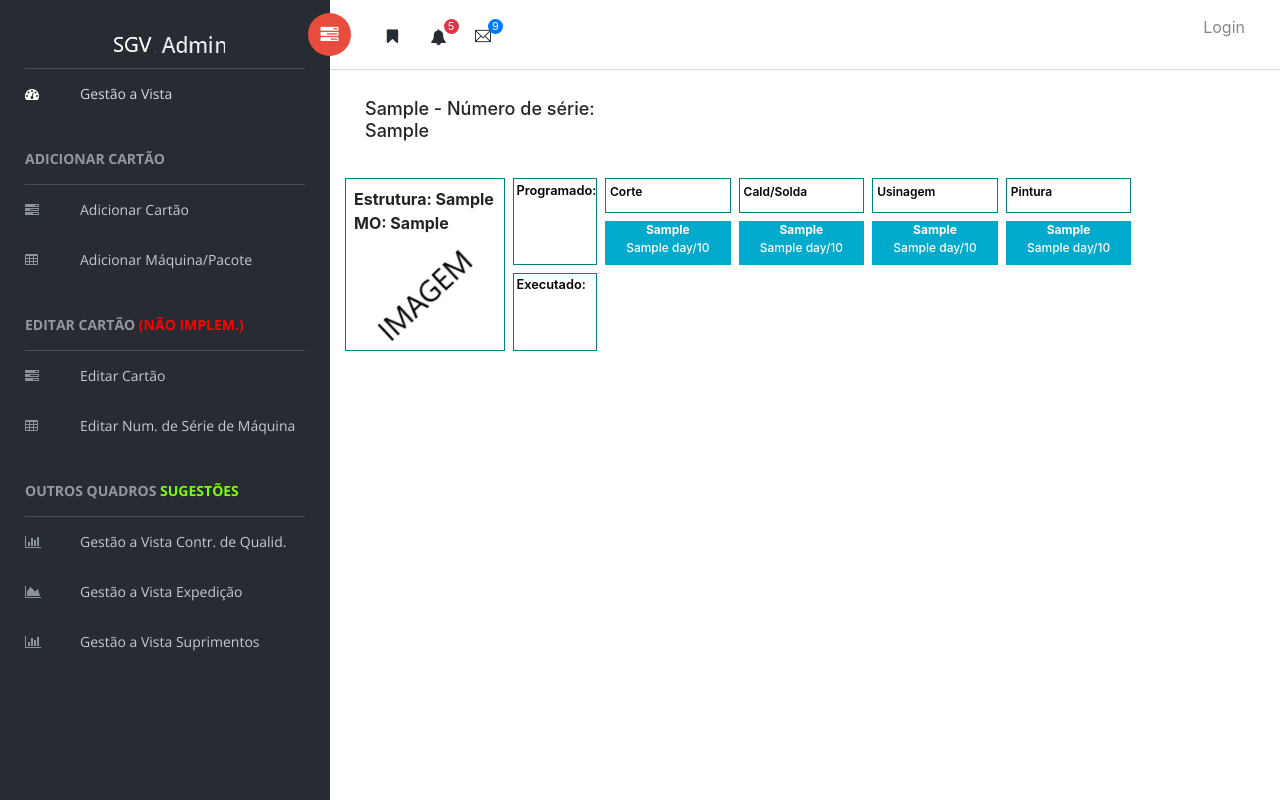
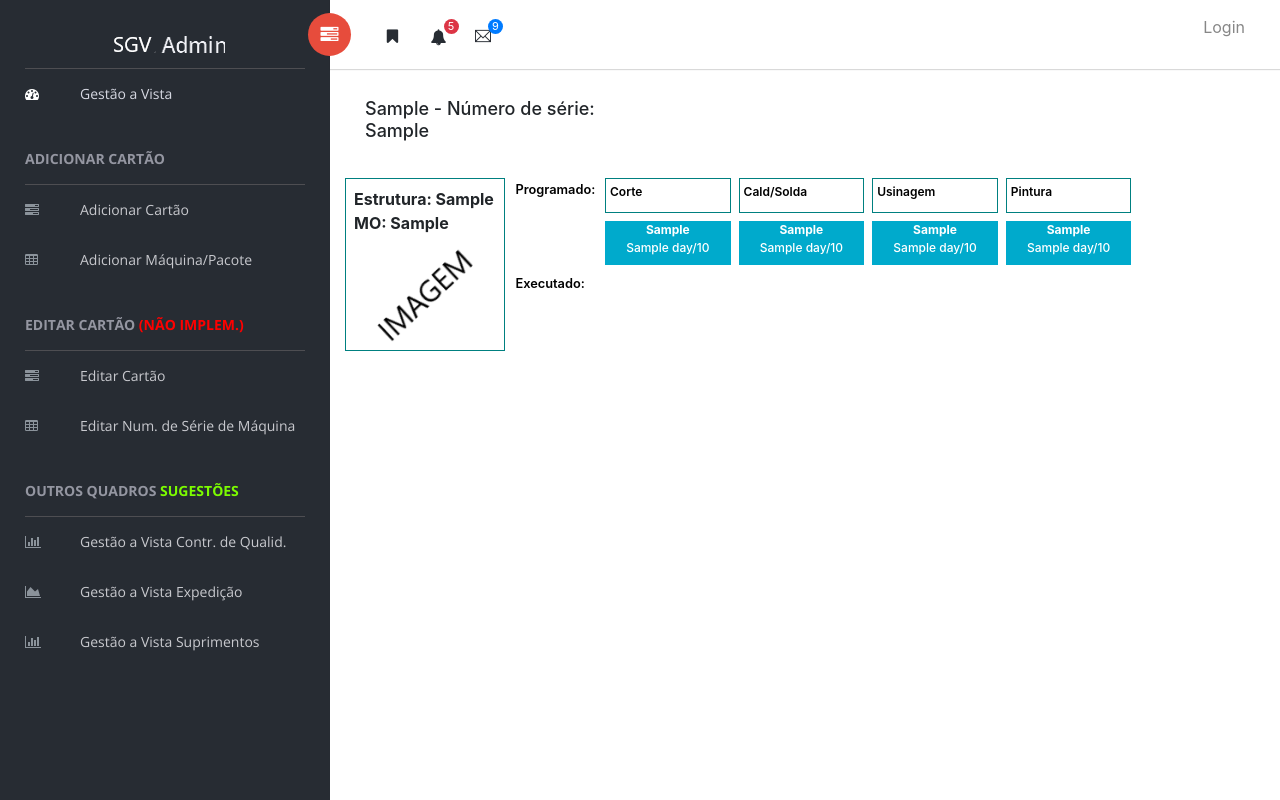
Before and after one commit to phsd/SGV-Prot-tipo, a Django app: template telaPrincipal/templates/telaPrincipal/maquina.html in a window 1280 px wide. Run offline with Django 3.2, Linux system fonts and the light colour scheme; the template is opened without the code that fills it: most values are stand-ins (such as "Sample title", 1, 10 or a date in 2020); some libraries are stand-ins or nearby versions.

```diff
--- a/telaPrincipal/templates/telaPrincipal/maquina.html
+++ b/telaPrincipal/templates/telaPrincipal/maquina.html
@@ -45,7 +45,6 @@
     }
     .wrapper .wrapper1 {
       font-weight: 600;
-      border: 1px solid #008080;
       padding-top: 0.2vh;
       padding-left: 0.3vh;
       color: black;
@@ -113,7 +112,7 @@
           </div>
         </div> <!--class estrutura-->
         <div class="wrapper"  style="-ms-grid-row:{{forloop.counter}}; -ms-grid-column:2;">
-          <div class="wrapper1 {{ e.20 }} wrapper11" style="-ms-grid-row:1; -ms-grid-column:1;">Programado:</div>
+          <div class="wrapper1  wrapper11" style="-ms-grid-row:1; -ms-grid-column:1;">Programado:</div>
           <div class="wrapper2"style="-ms-grid-row:1; -ms-grid-column:2;">
             <div class="linhadotempo" style="grid-template-columns: repeat(calc({{ e.2 }}), 7vh); -ms-grid-column:1; -ms-grid-row: 1;">
               <div class="menu {{ e.20 }}" style="-ms-grid-row: 1; grid-column: 1/-1; -ms-grid-column-span: {{e.2}};">
@@ -179,7 +178,7 @@
           </div> <!--class wrapper2-->
 
 
-          <div class="wrapper1 {{ e.20 }}" style="-ms-grid-row:2; -ms-grid-column:1;">Executado:</div>
+          <div class="wrapper1" style="-ms-grid-row:2; -ms-grid-column:1;">Executado:</div>
           <div class="wrapper2" style="-ms-grid-row:2; -ms-grid-column:2;">
             {% if e.12 > 0 %}
               <div class="linhadotempo" style="grid-template-columns: repeat(calc({{ e.12 }}),7vh); -ms-grid-column:1; -ms-grid-row: 1;">
```
